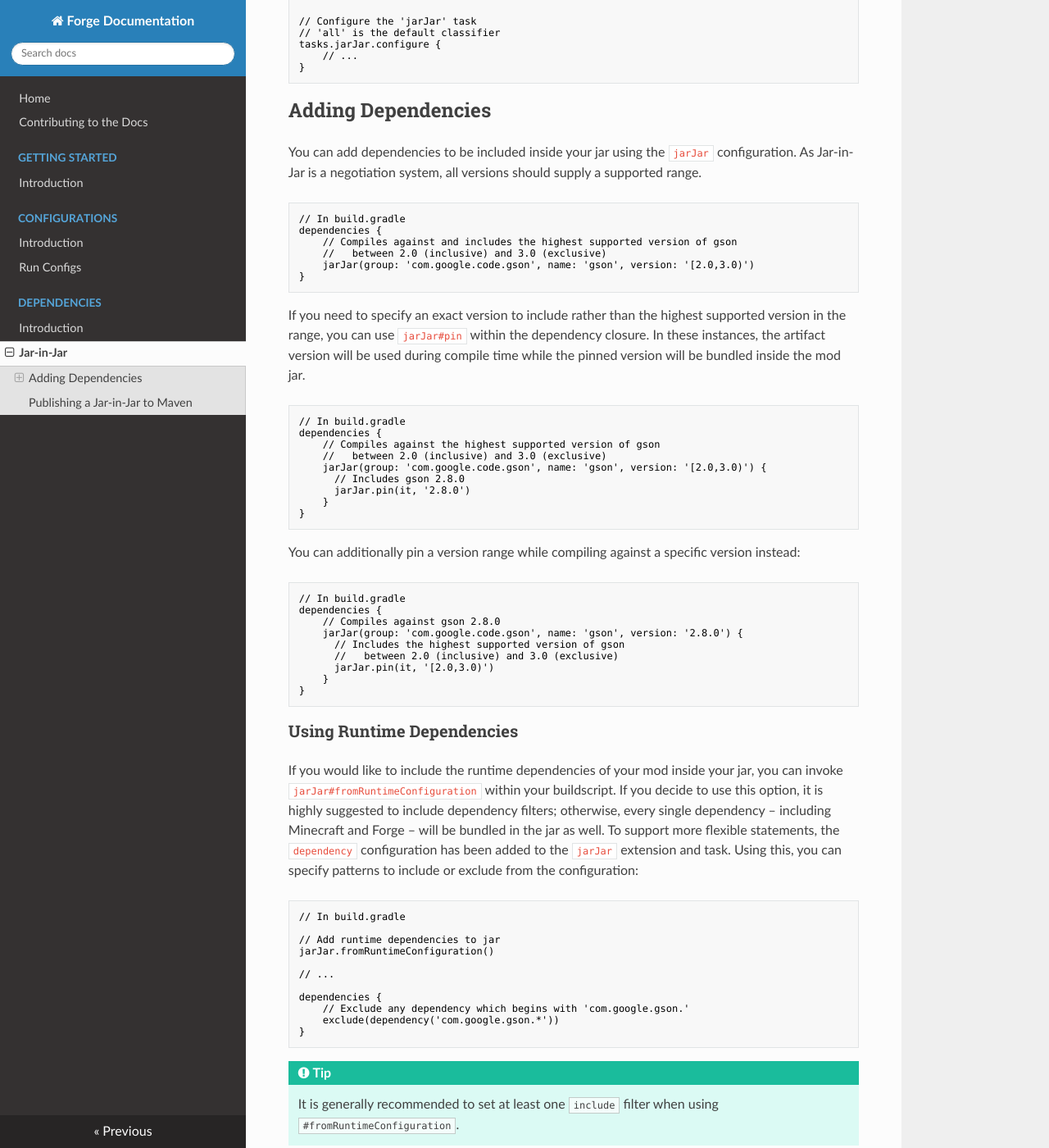
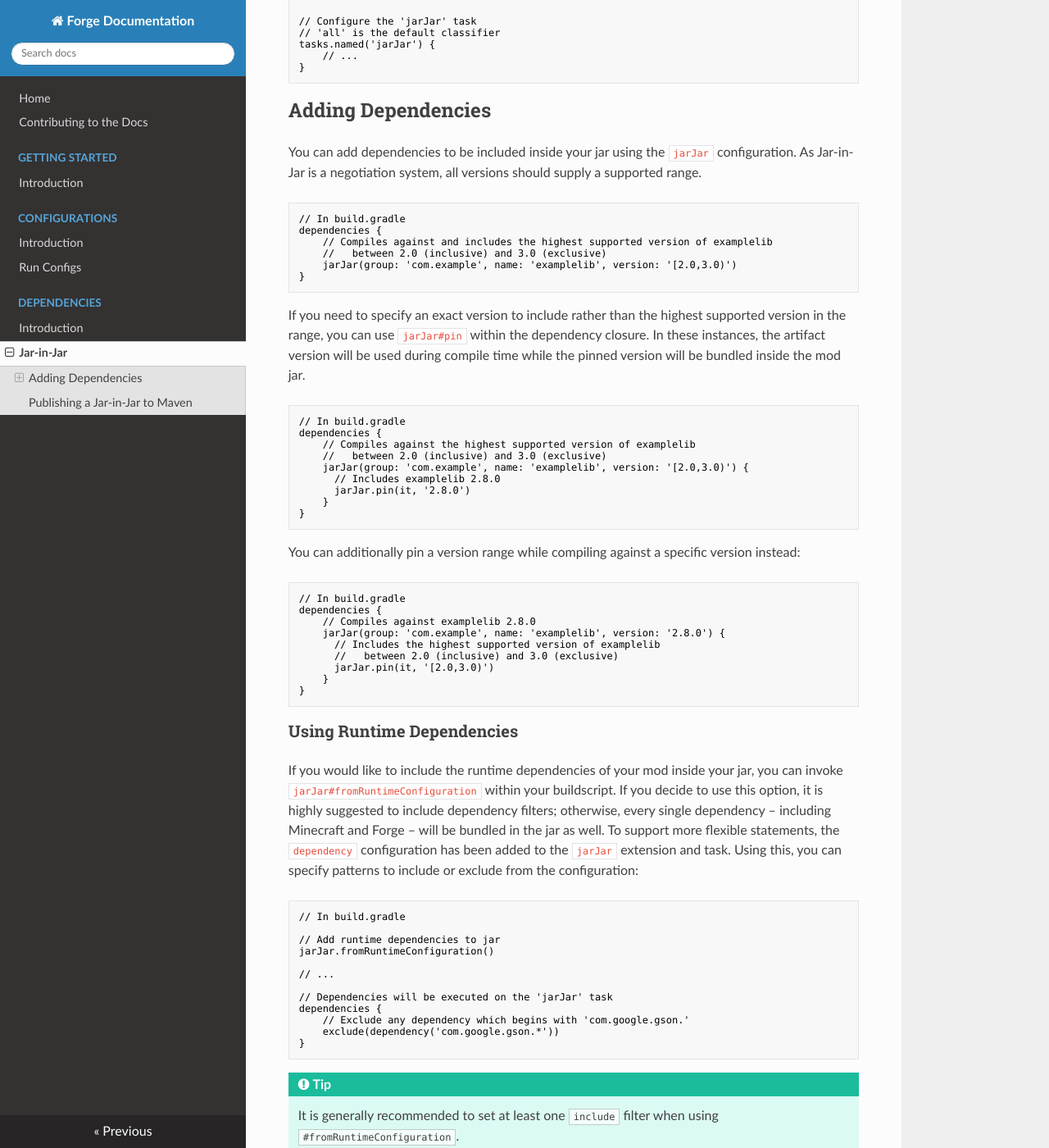
Before and after one commit to MinecraftForge/Documentation, an MkDocs documentation site: the page built from docs/dependencies/jarinjar.md, in a window 1280 px wide and 1400 px high, scrolled down 434 px. Shown: the whole window at 82% size. Built offline with MkDocs 1.6.1, drawn with Linux system fonts in a browser that asks for light colours; nearby versions of some CDN libraries; some of the changed text lies outside the part shown.

````diff
--- a/docs/dependencies/jarinjar.md
+++ b/docs/dependencies/jarinjar.md
@@ -14,7 +14,7 @@ jarJar.enable()
 
 // Configure the 'jarJar' task
 // 'all' is the default classifier
-tasks.jarJar.configure {
+tasks.named('jarJar') {
     // ...
 }
 ```
@@ -27,9 +27,9 @@ You can add dependencies to be included inside your jar using the `jarJar` confi
 ```gradle
 // In build.gradle
 dependencies {
-    // Compiles against and includes the highest supported version of gson
+    // Compiles against and includes the highest supported version of examplelib
     //   between 2.0 (inclusive) and 3.0 (exclusive)
-    jarJar(group: 'com.google.code.gson', name: 'gson', version: '[2.0,3.0)')
+    jarJar(group: 'com.example', name: 'examplelib', version: '[2.0,3.0)')
 }
 ```
 
@@ -38,10 +38,10 @@ If you need to specify an exact version to include rather than the highest suppo
 ```gradle
 // In build.gradle
 dependencies {
-    // Compiles against the highest supported version of gson
+    // Compiles against the highest supported version of examplelib
     //   between 2.0 (inclusive) and 3.0 (exclusive)
-    jarJar(group: 'com.google.code.gson', name: 'gson', version: '[2.0,3.0)') {
-      // Includes gson 2.8.0
+    jarJar(group: 'com.example', name: 'examplelib', version: '[2.0,3.0)') {
+      // Includes examplelib 2.8.0
       jarJar.pin(it, '2.8.0')
     }
 }
@@ -52,9 +52,9 @@ You can additionally pin a version range while compiling against a specific vers
 ```gradle
 // In build.gradle
 dependencies {
-    // Compiles against gson 2.8.0
-    jarJar(group: 'com.google.code.gson', name: 'gson', version: '2.8.0') {
-      // Includes the highest supported version of gson
+    // Compiles against examplelib 2.8.0
+    jarJar(group: 'com.example', name: 'examplelib', version: '2.8.0') {
+      // Includes the highest supported version of examplelib
       //   between 2.0 (inclusive) and 3.0 (exclusive)
       jarJar.pin(it, '[2.0,3.0)')
     }
@@ -73,6 +73,7 @@ jarJar.fromRuntimeConfiguration()
 
 // ...
 
+// Dependencies will be executed on the 'jarJar' task
 dependencies {
     // Exclude any dependency which begins with 'com.google.gson.'
     exclude(dependency('com.google.gson.*'))
````
Also changed, not shown: docs/configuration/runs.md (+7 -5 lines), docs/dependencies/index.md (+6 -4 lines).
